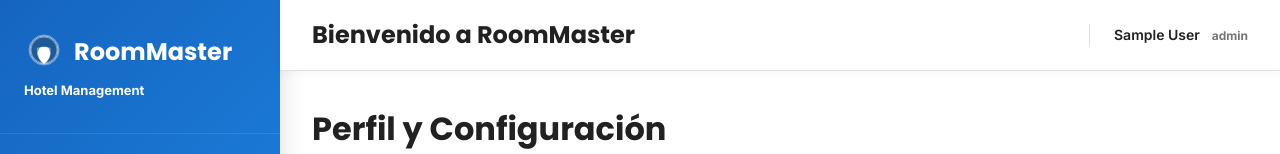
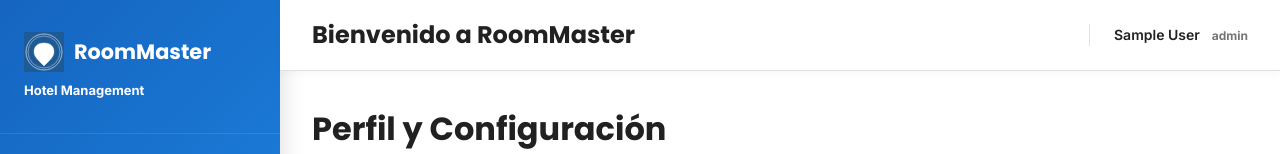
Before and after one commit to marcosv04-code/RoomMaster-grupo, a React (Vite) app in the folder frontend/: page /perfil in a window 1280 px wide. Shown: the top 154 px of the page. Built offline with nearby package versions, Linux system fonts and the light colour scheme; no server answers; sample sign-in values are in the browser's storage.

Commit message:
actualizar

```diff
--- a/frontend/src/components/common/Sidebar.jsx
+++ b/frontend/src/components/common/Sidebar.jsx
@@ -28,7 +28,7 @@ export default function Sidebar() {
       <div className="sidebar-header">
         <div style={{ display: 'flex', alignItems: 'center', gap: '10px', marginBottom: '8px' }}>
           <img src={logo} alt="RoomMaster" className="logo-img" style={{ width: '40px', height: '40px', cursor: 'pointer' }} onClick={() => navigate('/dashboard')} />
-          <h1 style={{ margin: 0, fontSize: '24px', fontWeight: '700', color: '#ffffff' }}>RoomMaster</h1>
+          <h1 style={{ margin: 0, fontSize: '1.3rem', fontWeight: '700', color: '#ffffff', lineHeight: 1 }}>RoomMaster</h1>
         </div>
         <p className="tagline">Hotel Management</p>
       </div>
```
Also changed, not shown: frontend/src/assets/images/logo.svg.
